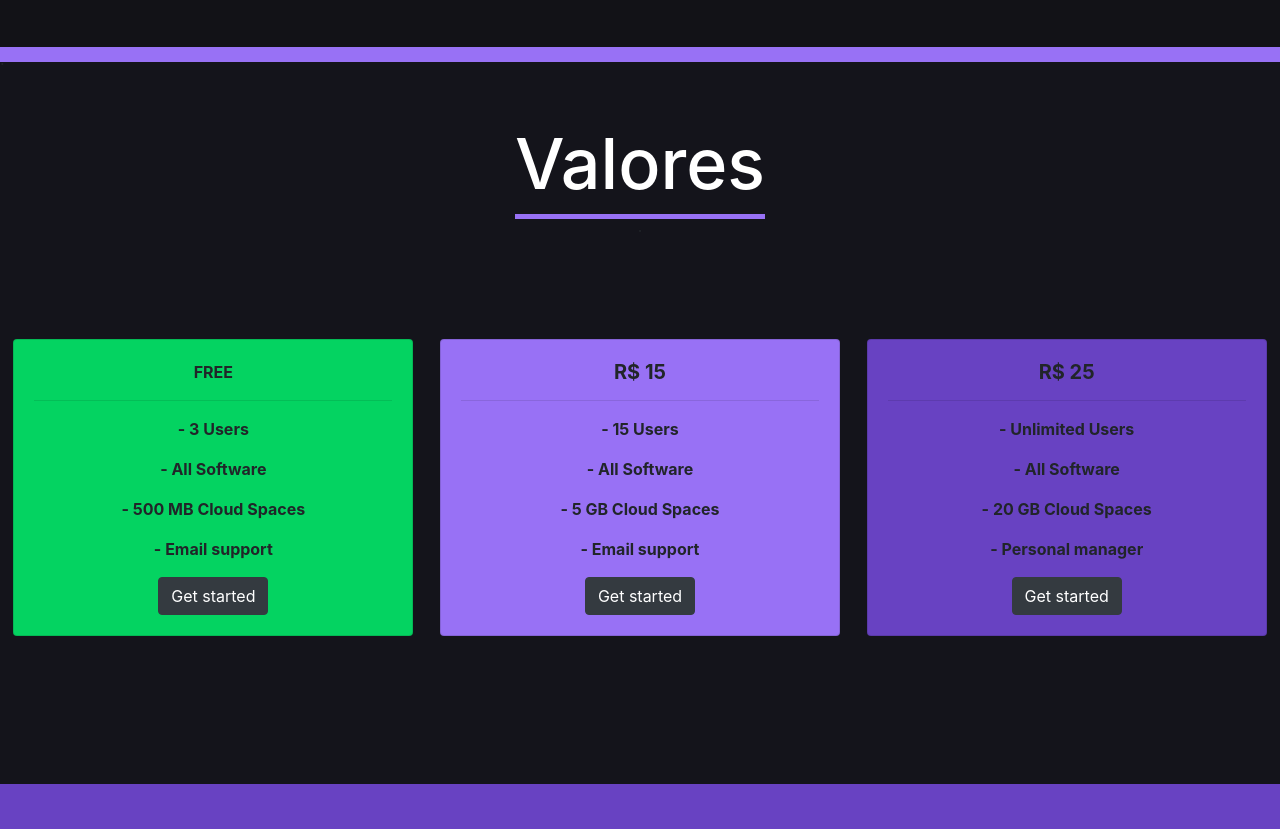
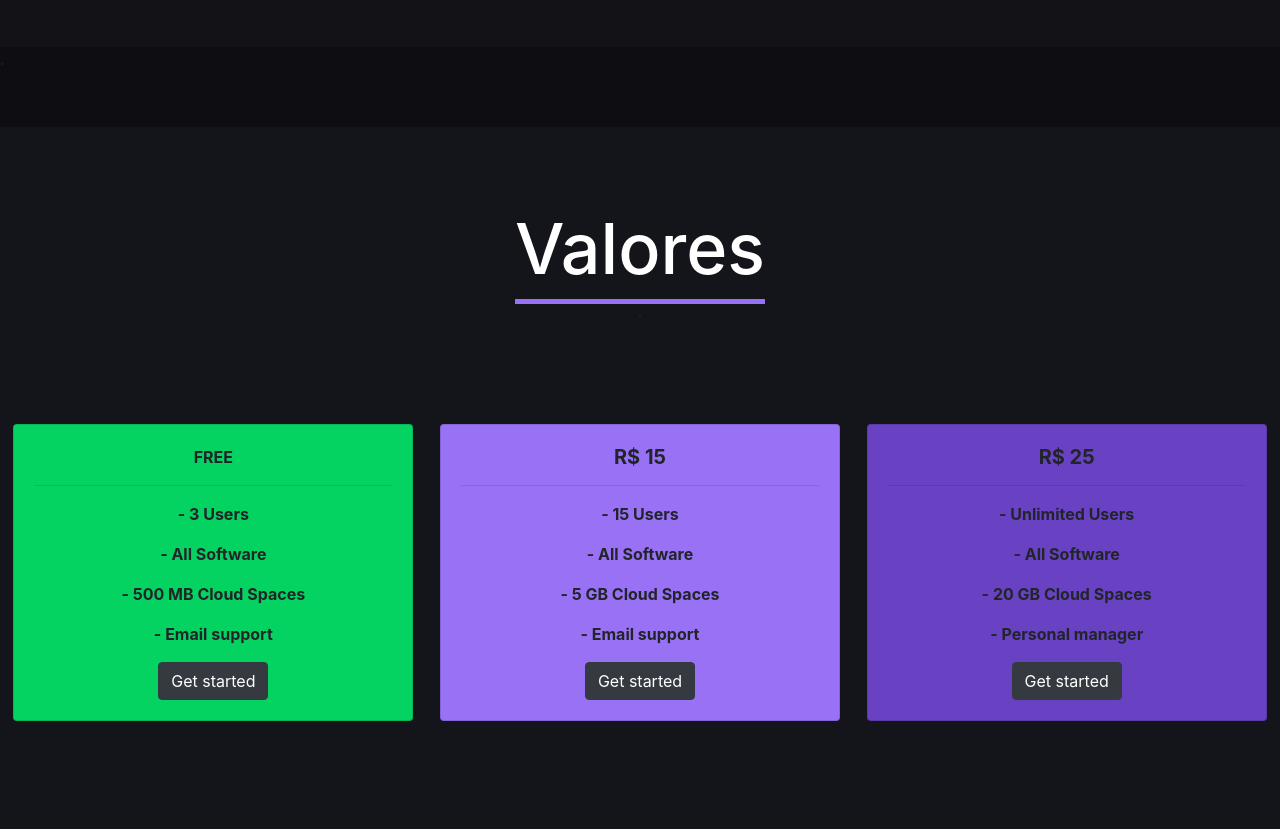
Before and after one commit to brunopmendonca/next-goal, a plain HTML site: page index.html in a window 1280 px wide. Shown: the part 1634-2463 px from the top of the page. Drawn offline with nearby package versions, Linux system fonts and the light colour scheme.

Commit message:
atualizaçao

```diff
--- a/index.html
+++ b/index.html
@@ -99,7 +99,7 @@
 
 
     <div class="tela3">
-    <div class="faixa1"> .</div>
+    <div class="faixa"> .</div>
 
     <h1 class="">Valores</h1>
     <div class="linha">.</div>
```
